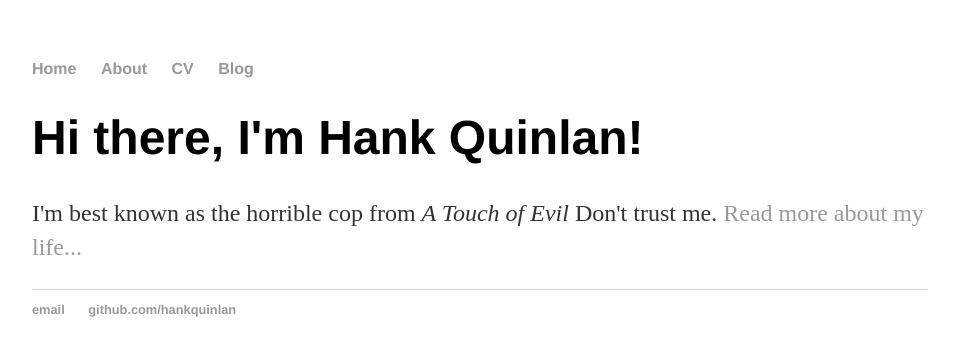
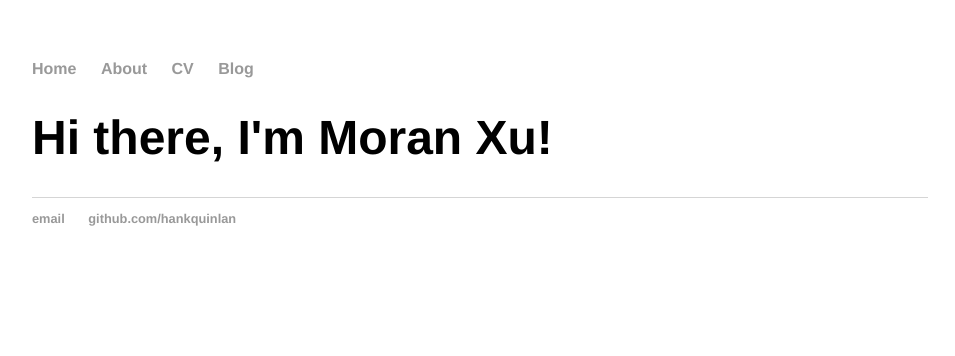
Before and after one commit to Beardear/personal-website-ME, a Jekyll site: the page built from index.html, in a window 1280 px wide. Shown: the top 356 px of the page, without its empty margins (160-1115 px from the left). Built offline with Jekyll 4.4.1, drawn with Linux system fonts in a browser that asks for light colours.

Commit message:
Update index.html

```diff
--- a/index.html
+++ b/index.html
@@ -1,8 +1,7 @@
 ---
 layout: default
-title: Hank Quinlan, Horrible Cop
+title: Moran Xu
 ---
 <div class="blurb">
-	<h1>Hi there, I'm Hank Quinlan!</h1>
-	<p>I'm best known as the horrible cop from <em>A Touch of Evil</em> Don't trust me. <a href="/about">Read more about my life...</a></p>
+	<h1>Hi there, I'm Moran Xu!</h1>
 </div><!-- /.blurb -->
```
